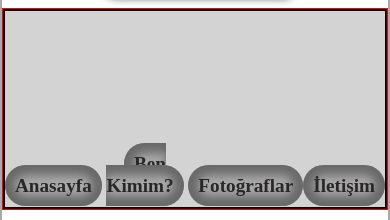
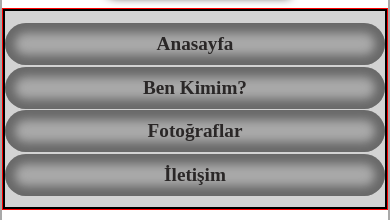
Before and after one commit to ErayDemirci/KisiselWebDeneme, a plain HTML site: page index.html in a window 390 px wide. Shown: the part 30-250 px from the top of the page. Drawn offline with Linux system fonts and the light colour scheme.

Commit message:
navbar max-width:768px iken %100 olmama sorunu giderildi.

```diff
--- a/style.css
+++ b/style.css
@@ -37,7 +37,16 @@
 /* Cep telefonlarında her kutu %100 genişlikte olsun */
 @media screen and (max-width:768px) {
   [class*="col-"]{width: 100%;}
+  #menu ul{
+    flex-direction: column;
   }
+  #menu li{
+    width: 100%;
+  }
+  #menu li a{
+    display: block;
+  }
+}
 
 img{
   width: 100%;
@@ -68,12 +77,14 @@ img{
   display: flex;
   justify-content: space-evenly;
   align-items: flex-end;
-  margin: 0px;
-  padding-bottom: 10px;
+  padding: 10px 0;
   width: 100%;
+  height: 100%;
 
 
 }
+
+
 /* nav menüsünün liste ayarları */
 #menu li{
   list-style-type: none;
```
